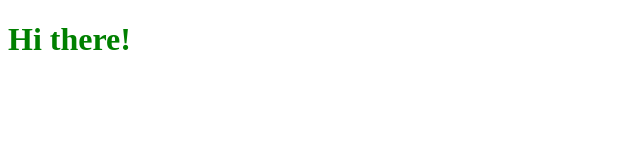
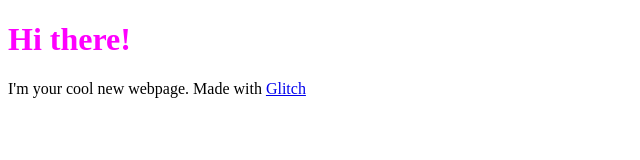
Before and after one commit to juan-sierra/Smartodo, a plain HTML site: page index.html in a window 1280 px wide. Shown: the whole page, without its empty margins (0-640 px from the left). Drawn offline with Linux system fonts and the light colour scheme.

Commit message:
Checkpoint

```diff
--- a/index.html
+++ b/index.html
@@ -10,5 +10,9 @@
   </head>
   <body>
     <h1>Hi there!</h1>
+    <p>
+      I'm your cool new webpage. Made with
+      <a href="https://www.glitch.com">Glitch</a>
+    </p>
   </body>
 </html>
--- a/style.css
+++ b/style.css
@@ -1,3 +1,3 @@
 h1 {
-  color: green;
+  color: fuchsia;
 }
```
Also changed, not shown: README.md.
